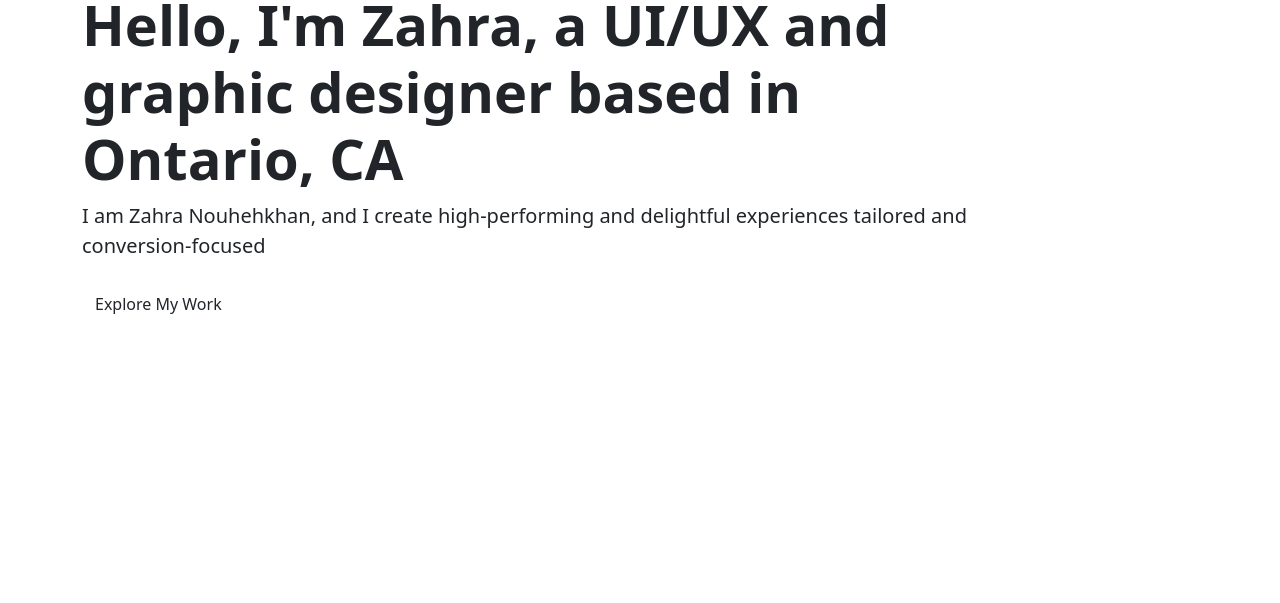
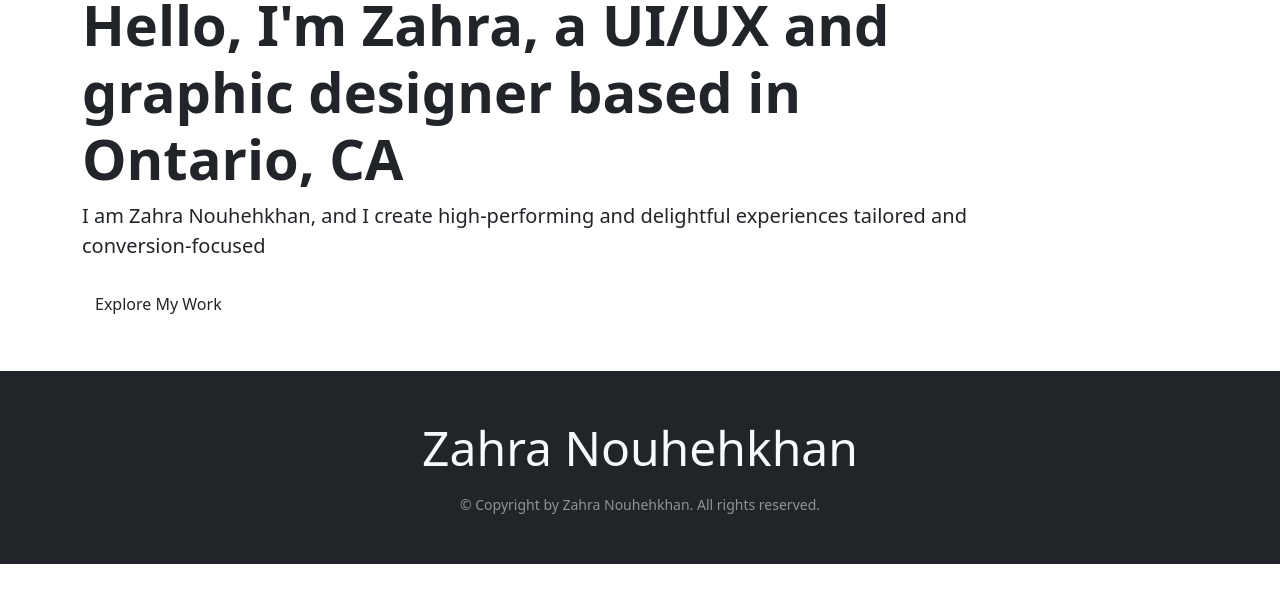
Before and after one commit to zahranoun/portfolio, a plain HTML site: page index.html in a window 1280 px wide. Shown: the part 135-738 px from the top of the page. Drawn offline with nearby package versions, Linux system fonts and the light colour scheme.

Commit message:
added footer

```diff
--- a/index.html
+++ b/index.html
@@ -49,7 +49,7 @@
     </nav>
     <!--//Navigation-->
 
-    <!-- HOME -->
+    <!-- Home -->
     <section id="home" class="full-height px-lg-5">
       <div class="container">
         <div class="row">
@@ -70,8 +70,18 @@
         </div>
       </div>
     </section>
-    <!-- //HOME -->
+    <!-- //Home -->
 
+    <!--Footer-->
+    <footer class="bg-dark py-5 mt-5">
+      <div class="container text-light text-center">
+        <p class="display-5 mb-3">Zahra Nouhehkhan</p>
+        <small class="text-white-50"
+          >&copy; Copyright by Zahra Nouhehkhan. All rights reserved.</small
+        >
+      </div>
+    </footer>
+    <!--//Footer-->
     <script src="https://cdn.jsdelivr.net/npm/bootstrap@5.3.3/dist/js/bootstrap.bundle.min.js"></script>
   </body>
 </html>
```
